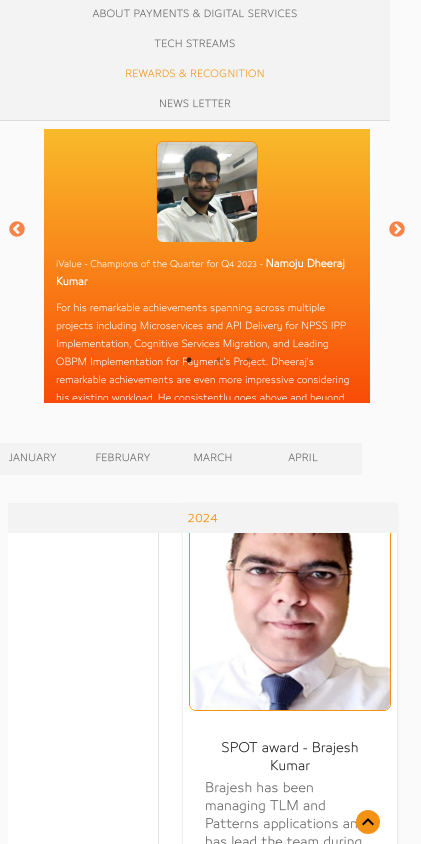
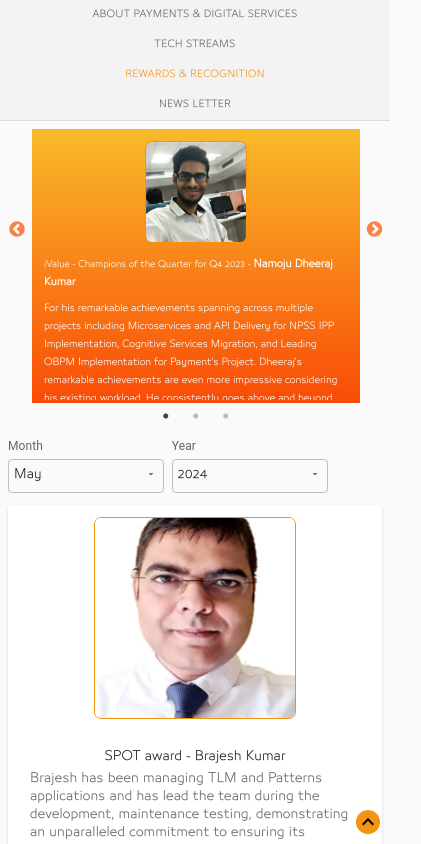
Before and after one commit to Naveenchandar/payments-digital-services, a React (Create React App) app: page / in a window 390 px wide. Both pictures are taken after a click on the tab "REWARDS & RECOGNITION". Shown: the top 844 px of the page, 421 px wide, since content can reach past the window. Built offline with nearby package versions, Linux system fonts and the light colour scheme.

Commit message:
fix: rewards tabs modile responsiveness changes

```diff
--- a/src/components/card/index.jsx
+++ b/src/components/card/index.jsx
@@ -18,6 +18,7 @@ export const LocalCard = ({ award, message, image, isEven, name }) => {
                     image={image}
                     alt="spot award"
                     className='local_card_card_media'
+                    loading="lazy"
                 />
             </div>
             <div>
--- a/src/components/select/index.jsx
+++ b/src/components/select/index.jsx
@@ -9,13 +9,13 @@ export const LocalSelect = ({ selectedValue, handleSelectChange, label, options
 
     return (
         <Box sx={{ minWidth: 120 }}>
+            <InputLabel id="month-select-label">{label}</InputLabel>
             <FormControl fullWidth>
-                <InputLabel id="month-select-label">{label}</InputLabel>
                 <Select
-                    labelId="month-select-label"
+                    // labelId="month-select-label"
                     id="month-select"
                     value={selectedValue}
-                    label="Month"
+                    // label="Month"
                     onChange={handleSelectChange}
                 >
                     {options.map(item => {
--- a/src/index.css
+++ b/src/index.css
@@ -688,6 +688,38 @@ code {
     padding-top: 1rem !important;
   }
 
+  #reward-tabs .slider_section {
+    padding: 0rem !important;
+  }
+
+  #reward-tabs #reward-tabs-quarter-champions-grid {
+    max-width: 94% !important;
+  }
+
+  #reward-tabs #reward-tabs-quarter-champions-grid .slick-dots li button::before {
+    top: 56px !important;
+  }
+
+  #reward-tabs #reward-tabs-content {
+    margin-top: 1rem !important;
+  }
+
+  #reward-tabs #reward-tabs-content .MuiPaper-root.MuiCard-root {
+    flex-direction: column !important;
+    padding-top: 1rem !important;
+  }
+
+  #reward-tabs .mobile-select .MuiFormLabel-root {
+    text-align: left !important;
+  }
+
+  #reward-tabs .mobile-select .MuiSelect-select {
+    padding: 0.5rem !important;
+    padding-top: 10px !important;
+    padding-bottom: 10px !important;
+    text-align: left !important;
+  }
+
 
   /* news letter tab */
   #news-letter-tab #news-letter-tab-year .MuiTabs-flexContainer {
--- a/src/pages/home/rewards-recognitions/index.jsx
+++ b/src/pages/home/rewards-recognitions/index.jsx
@@ -154,28 +154,91 @@ export const RewardsAndRecognitions = () => {
         }
     })
 
+    const mobileYearDropdown = yearTabs.map(item => {
+        return {
+            ...item, label: item?.label, value: item?.text
+        }
+    })
+
     return (
         <Grid container columns={12} className='reward-tabs' id="reward-tabs">
             {/* <Grid item xs={12} lg={1} md={1} sm={12} xl={1}></Grid> */}
-            <Grid item xs={12} lg={12} md={12} sm={12} xl={12} mb={10}>
+            <Grid item xs={12} lg={12} md={12} sm={12} xl={12} mb={10} id="reward-tabs-quarter-champions-grid">
                 <QuerterChampionsSlider />
             </Grid>
             <br />
             <br />
             <Grid item xs={12} lg={2} md={2} sm={12} xl={2}></Grid>
-            <Grid item xs={12} lg={10} md={10} sm={10} xl={10} className="month-select-grid">
-                {/* <LocalSelect
-                    handleSelectChange={handleSelectChange}
-                    selectedValue={selectedValue}
-                    label="Month"
-                    options={options}
-                /> */}
+            {matches
+                ? (
+                    <>
+                        <Grid item xs={5} md={5} sm={5} className="mobile-select">
+                            <LocalSelect
+                                handleSelectChange={(e) => handleSelectChange(e, e.target.value)}
+                                selectedValue={selectedValue}
+                                label="Month"
+                                options={options}
+                            />
+                        </Grid>&nbsp;&nbsp;
+                        <Grid item xs={5} md={5} sm={5} className="mobile-select">
+                            <LocalSelect
+                                handleSelectChange={(e) => handleChange(e, e.target.value)}
+                                selectedValue={currentTabValue}
+                                label="Year"
+                                options={mobileYearDropdown}
+                            />
+                        </Grid>
+                        <Grid item xs={12} sm={12} md={12} id="reward-tabs-content">
+                            {renderCardContent()}
+                        </Grid>
+                    </>
+                )
+                : (
+                    <>
+                        <Grid item xs={12} lg={10} md={10} sm={10} xl={10} className="month-select-grid">
+                            <Tabs
+                                variant="scrollable"
+                                value={selectedValue}
+                                onChange={handleSelectChange}
+                                aria-label="Month tab"
+                            >
+                                {options?.map(({ label, value }, index) => {
+                                    return (
+                                        <Tab label={label} {...a11yProps(index)} key={label} value={value} />
+                                    )
+                                })}
+                            </Tabs>
+                        </Grid>
+                        <Grid item xs={12} lg={12} md={12} sm={12} xl={12} id="reward-tabs-vertical">
+                            <Box sx={{ bgcolor: 'background.paper', display: 'flex', width: "100%" }}>
+                                <Tabs
+                                    orientation="vertical"
+                                    variant="scrollable"
+                                    value={currentTabValue}
+                                    onChange={handleChange}
+                                    aria-label="Vertical tabs example"
+                                    sx={{ borderRight: 1, borderColor: 'divider', minWidth: "250px" }}
+                                >
+                                    {tabsName?.map(({ label, text, Icon }, index) => {
+                                        return (
+                                            <Tab label={label} {...a11yProps(index)} key={text} value={text} />
+                                        )
+                                    })}
+                                </Tabs>
+                                <TabPanel value={currentTabValue} index={currentTabValue}>
+                                    {renderCardContent()}
+                                </TabPanel>
+                            </Box>
+                        </Grid>
+                    </>
+                )
+            }
+            {/* <Grid item xs={12} lg={10} md={10} sm={10} xl={10} className="month-select-grid">
                 <Tabs
                     variant="scrollable"
                     value={selectedValue}
                     onChange={handleSelectChange}
                     aria-label="Month tab"
-                    // sx={{ borderRight: 1, borderColor: 'divider', minWidth: "250px" }}
                 >
                     {options?.map(({ label, value }, index) => {
                         return (
@@ -204,7 +267,7 @@ export const RewardsAndRecognitions = () => {
                         {renderCardContent()}
                     </TabPanel>
                 </Box>
-            </Grid>
+            </Grid> */}
         </Grid>
     )
 }
```
